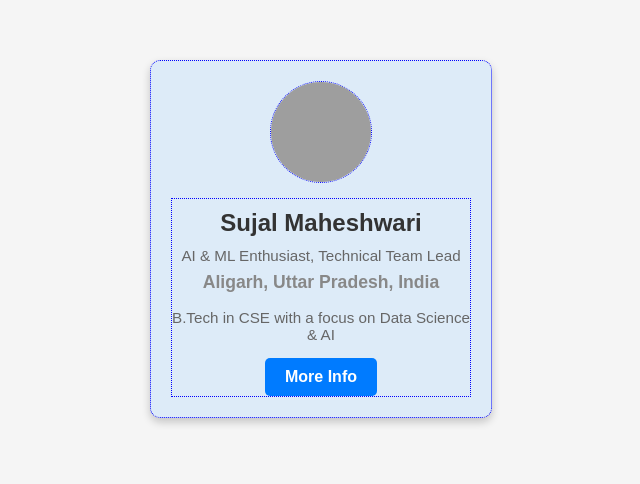
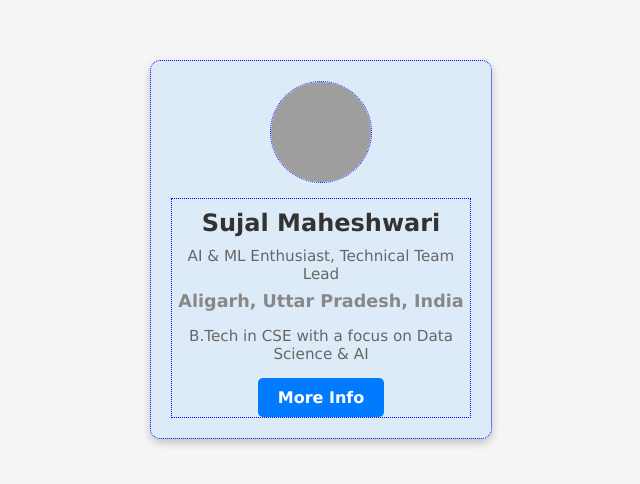
Before and after one commit to sujal-maheshwari2004/Personal_Portfolio, a plain HTML site: page index.html in a window 1280 px wide. Shown: the whole page, without its empty margins (319-959 px from the left). Drawn offline with Linux system fonts and the light colour scheme; grey boxes are pictures that could not be loaded.

Commit message:
Update styles.css

```diff
--- a/styles.css
+++ b/styles.css
@@ -23,7 +23,7 @@ body, html {
     padding: 10px;
     background: var(--background);
     color: var(--text);
-    font-family: var(--regular);
+    font-family: Verdana, Geneva, Tahoma, sans-serif;
 }
 
 /* Business Card Styling */
```
